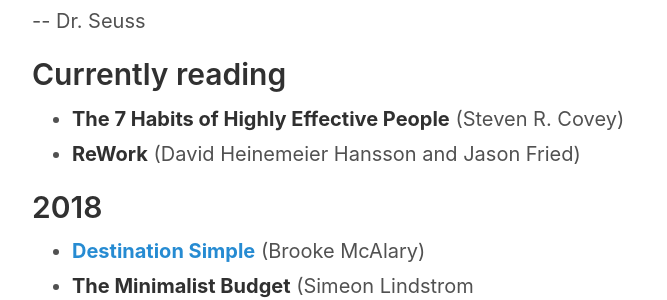
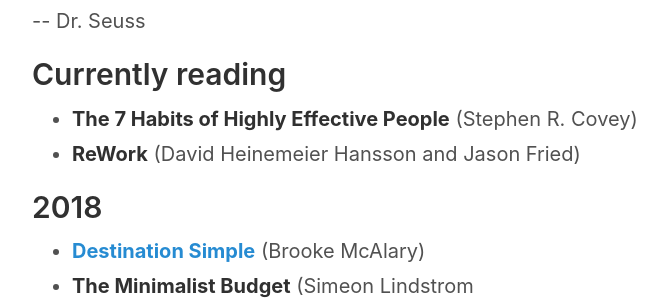
Before and after one commit to teejayen/teejayen.github.io, a Jekyll site: the page built from books.md, in a window 1280 px wide and 900 px high. Shown: the part 287-587 px from the top of the window, without its empty margins (258-925 px from the left). Built offline with Jekyll 4.4.1, drawn with Linux system fonts in a browser that asks for light colours.

Commit message:
Update books.md

```diff
--- a/books.md
+++ b/books.md
@@ -10,7 +11,7 @@
 
 ## Currently reading
 
-- **The 7 Habits of Highly Effective People** (Steven R. Covey)
+- **The 7 Habits of Highly Effective People** (Stephen R. Covey)
 - **ReWork** (David Heinemeier Hansson and Jason Fried)
 
 ## 2018
```
Also changed, not shown: other parts of books.md (+1 -0 lines).
